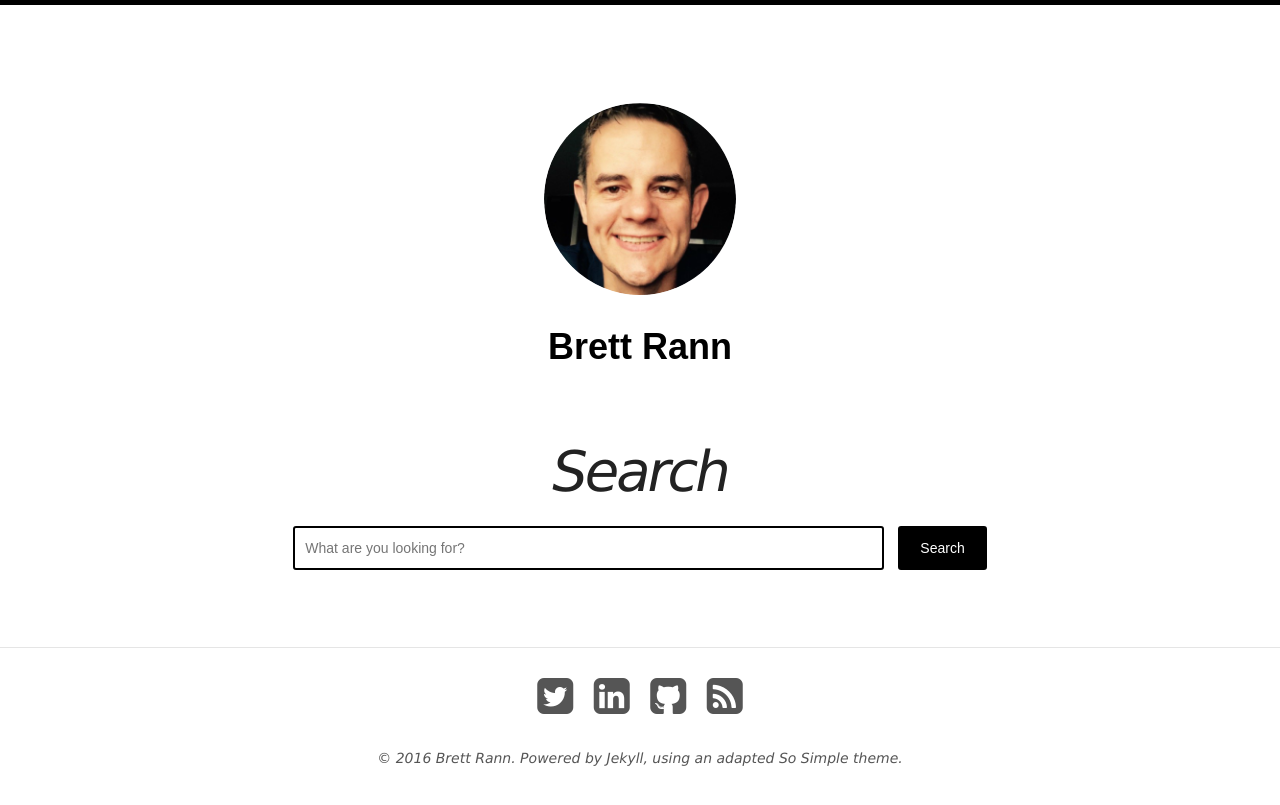
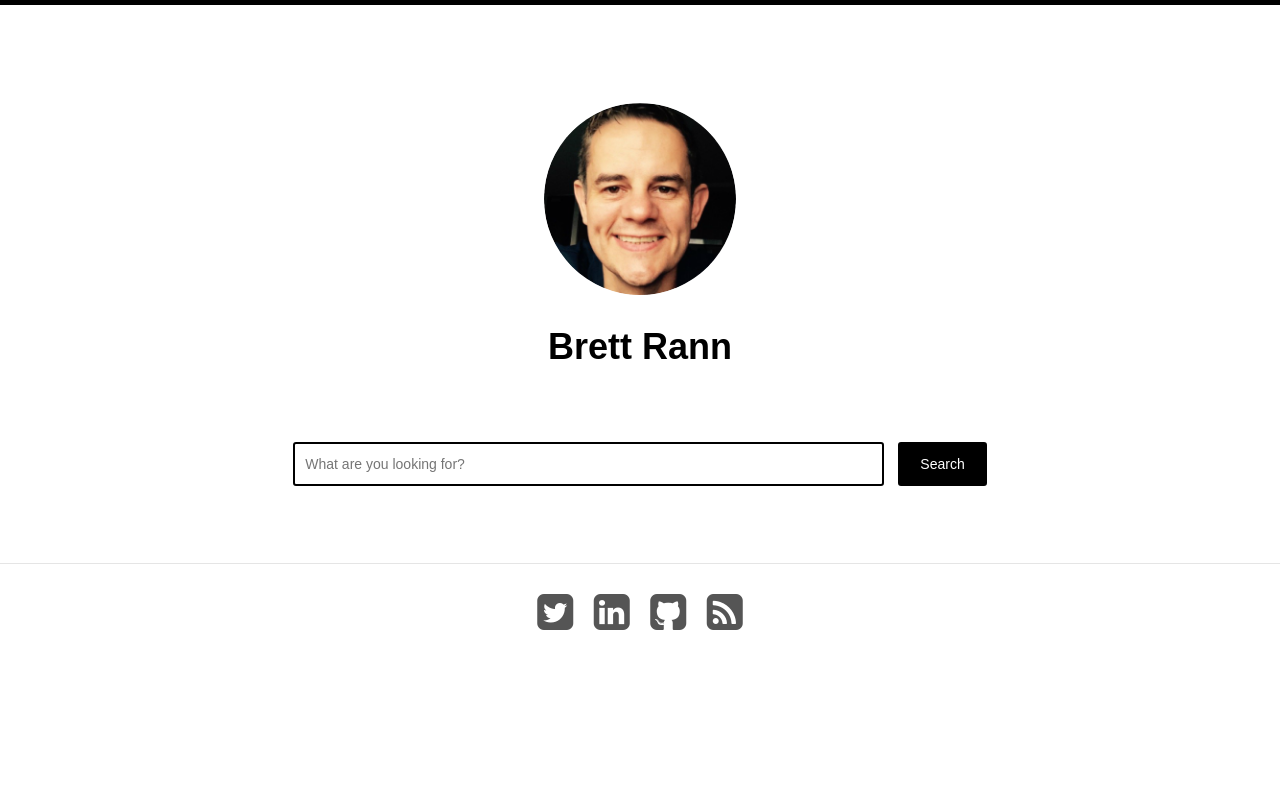
Before and after one commit to brettrann/brettrann.github.io, a Jekyll site: the page built from search/index.md, in a window 1280 px wide. Shown: the top 805 px of the page. Built offline with Jekyll 4.4.1, drawn with Linux system fonts in a browser that asks for light colours.

Commit message:
remove (c), clean up search page, hide content html when no content (for homepage)

```diff
--- a/_includes/footer.html
+++ b/_includes/footer.html
@@ -14,4 +14,4 @@
 	{% if site.owner.weibo %}<a href="https://www.weibo.com/u/{{ site.owner.weibo }}/" title="{{ site.owner.name}} on Weibo" target="_blank"><i class="fa fa-weibo fa-3x"></i></a>{% endif %}
   <a href="{{ site.url }}/feed.xml" title="Atom/RSS feed"><i class="fa fa-rss-square fa-3x"></i></a>
 </div><!-- /.social-icons -->
-<span>&copy; {{ site.time | date: '%Y' }} {{ site.owner.name }}. Powered by <a href="http://jekyllrb.com" rel="nofollow">Jekyll</a>, using an adapted <a href="https://github.com/mmistakes/so-simple-theme" rel="nofollow">So Simple</a> theme.</span>
+<!-- <span>&copy; {{ site.time | date: '%Y' }} {{ site.owner.name }}. Powered by <a href="http://jekyllrb.com" rel="nofollow">Jekyll</a>, using an adapted <a href="https://github.com/mmistakes/so-simple-theme" rel="nofollow">So Simple</a> theme.</span> -->
--- a/_layouts/page.html
+++ b/_layouts/page.html
@@ -11,6 +11,7 @@
 
 {% include navigation.html %}
 
+{% if content.size > 1 %}
 <div id="main" role="main">
   <article class="entry">
     {% if page.image.feature %}<img src="{{ site.url }}/images/{{ page.image.feature }}" class="entry-feature-image" alt="{{ page.title }}" {% if site.logo == null %}style="margin-top:0;"{% endif %}>{% if page.image.credit %}<p class="image-credit">Photo Credit: <a href="{{ page.image.creditlink }}">{{ page.image.credit }}</a></p>{% endif %}{% endif %}
@@ -24,6 +25,7 @@
     </div><!-- /.entry-wrapper -->
   </article>
 </div><!-- /#main -->
+{% endif %}
 
 <div class="footer-wrapper">
   <footer role="contentinfo" class="entry-wrapper">
--- a/search/index.md
+++ b/search/index.md
@@ -1,6 +1,6 @@
 ---
 layout: page
-title: "Search"
+title:
 date:
 modified:
 excerpt:
```
